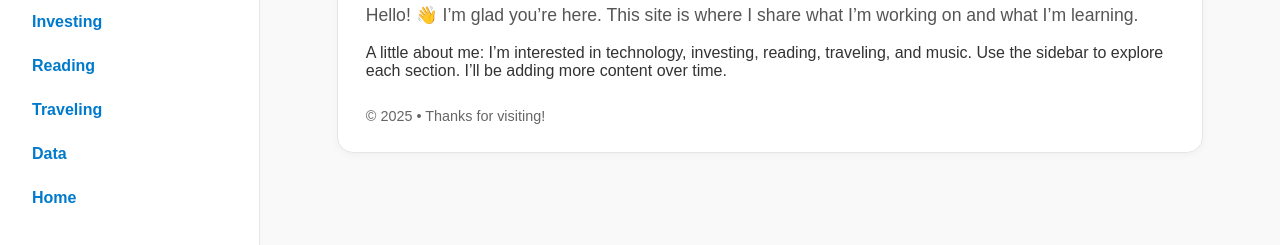
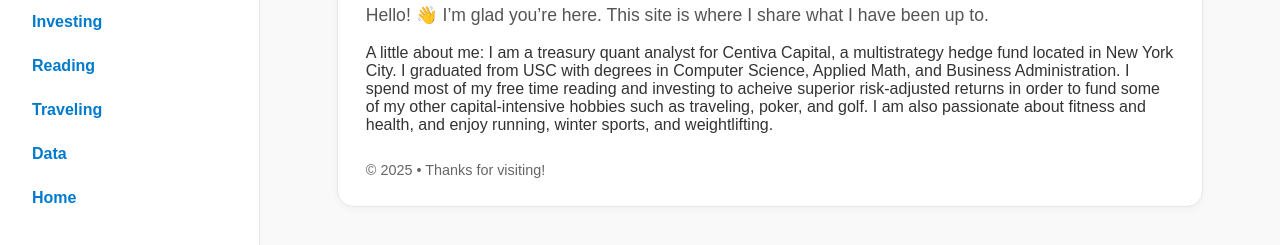
Before and after one commit to JonathanQin/JonathanQin.github.io, a plain HTML site: page about/index.html in a window 1280 px wide. Shown: the part 109-354 px from the top of the page. Drawn offline with Linux system fonts and the light colour scheme.

Commit message:
investing story

```diff
--- a/about/index.html
+++ b/about/index.html
@@ -105,13 +105,14 @@
     <div class="card">
       <h1>About Me</h1>
       <p class="lead">
-        Hello! 👋 I’m glad you’re here. This site is where I share what I’m working on and what I’m learning.
+        Hello! 👋 I’m glad you’re here. This site is where I share what I have been up to.
       </p>
 
       <p>
-        A little about me: I’m interested in technology, investing, reading, traveling, and music.
-        Use the sidebar to explore each section. I’ll be adding more content over time.
-      </p>
+        A little about me: I am a treasury quant analyst for Centiva Capital, a multistrategy hedge fund located in New York City.
+        I graduated from USC with degrees in Computer Science, Applied Math, and Business Administration.
+        I spend most of my free time reading and investing to acheive superior risk-adjusted returns in order to fund some of my other capital-intensive hobbies such as traveling, poker, and golf.
+        I am also passionate about fitness and health, and enjoy running, winter sports, and weightlifting.
 
       <footer>
         © <span id="year"></span> • Thanks for visiting!
```
Also changed, not shown: investing/index.html (+8 -2 lines).
